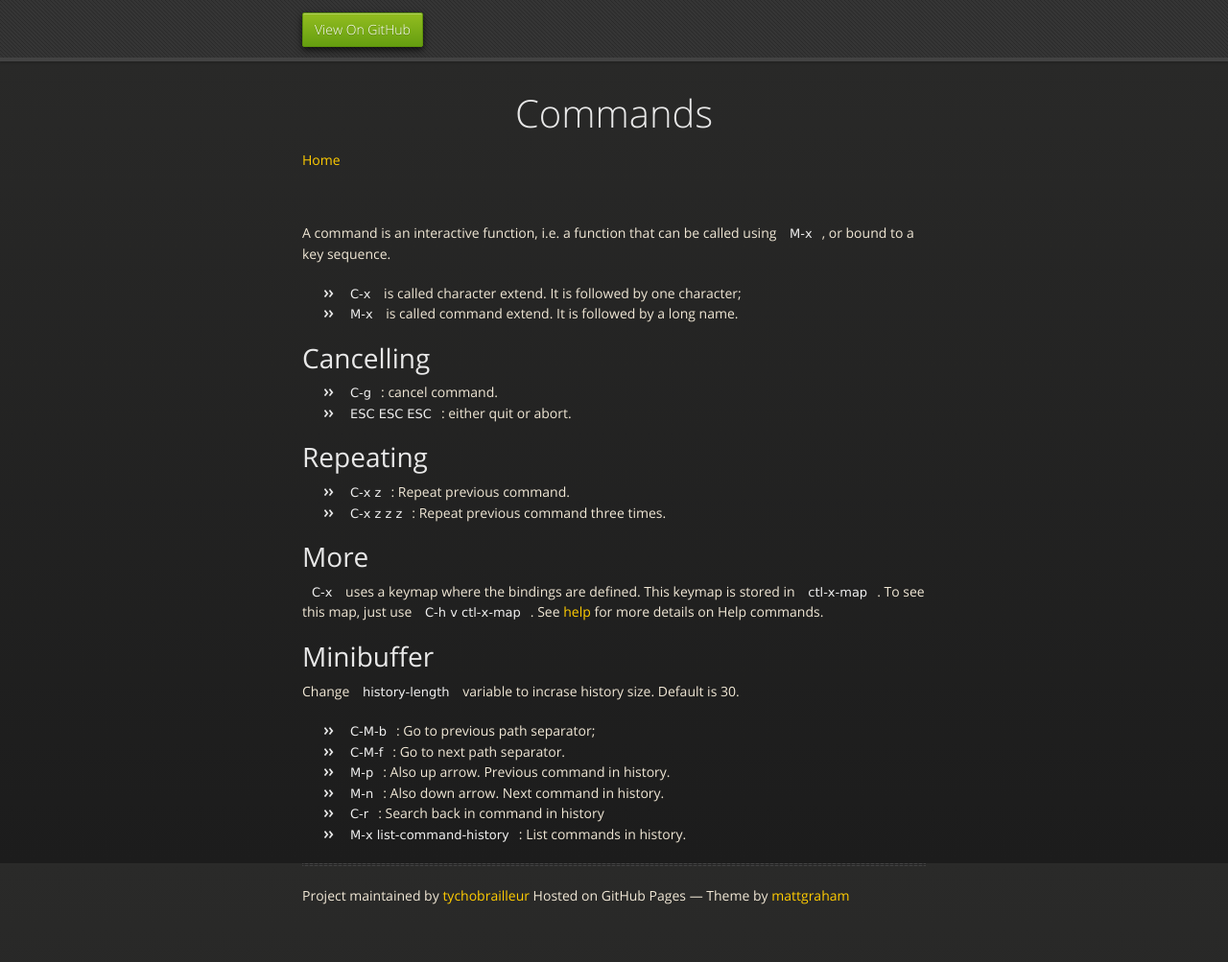
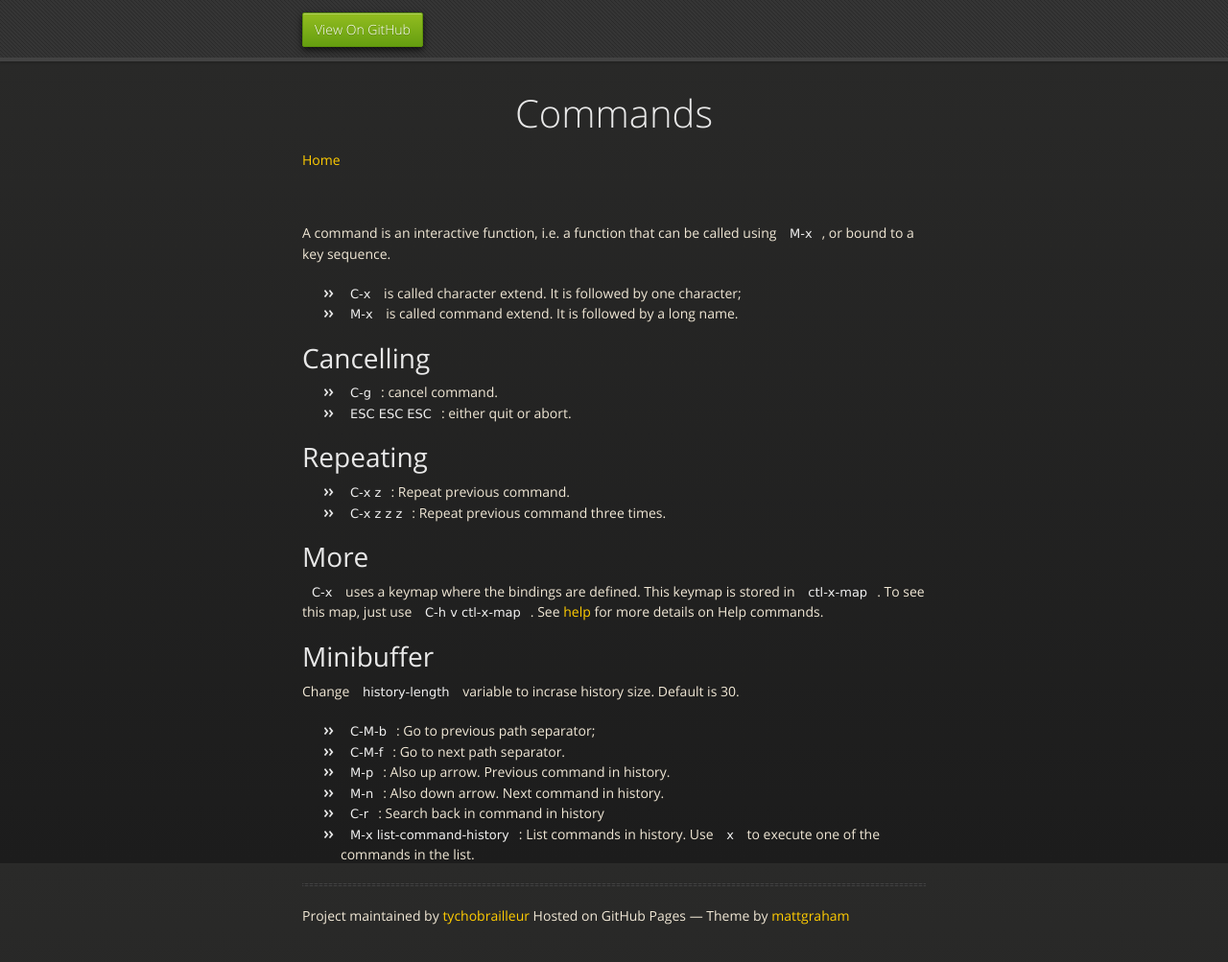
Before and after one commit to tychobrailleur/tychobrailleur.github.io, a Jekyll site: the page built from commands.md, in a window 1280 px wide and 1055 px high. Shown: the top 1003 px of the window at 96% size. Built offline with Jekyll 4.4.1, drawn with Linux system fonts in a browser that asks for light colours; nearby versions of some CDN libraries.

Commit message:
Add description for `x` in command history.

```diff
--- a/commands.md
+++ b/commands.md
@@ -33,4 +33,5 @@ Change `history-length` variable to incrase history size.  Default is 30.
 - `M-p`: Also up arrow. Previous command in history.
 - `M-n`: Also down arrow.  Next command in history.
 - `C-r`: Search back in command in history
-- `M-x list-command-history`: List commands in history.
+- `M-x list-command-history`: List commands in history.  Use `x` to
+  execute one of the commands in the list.
```
